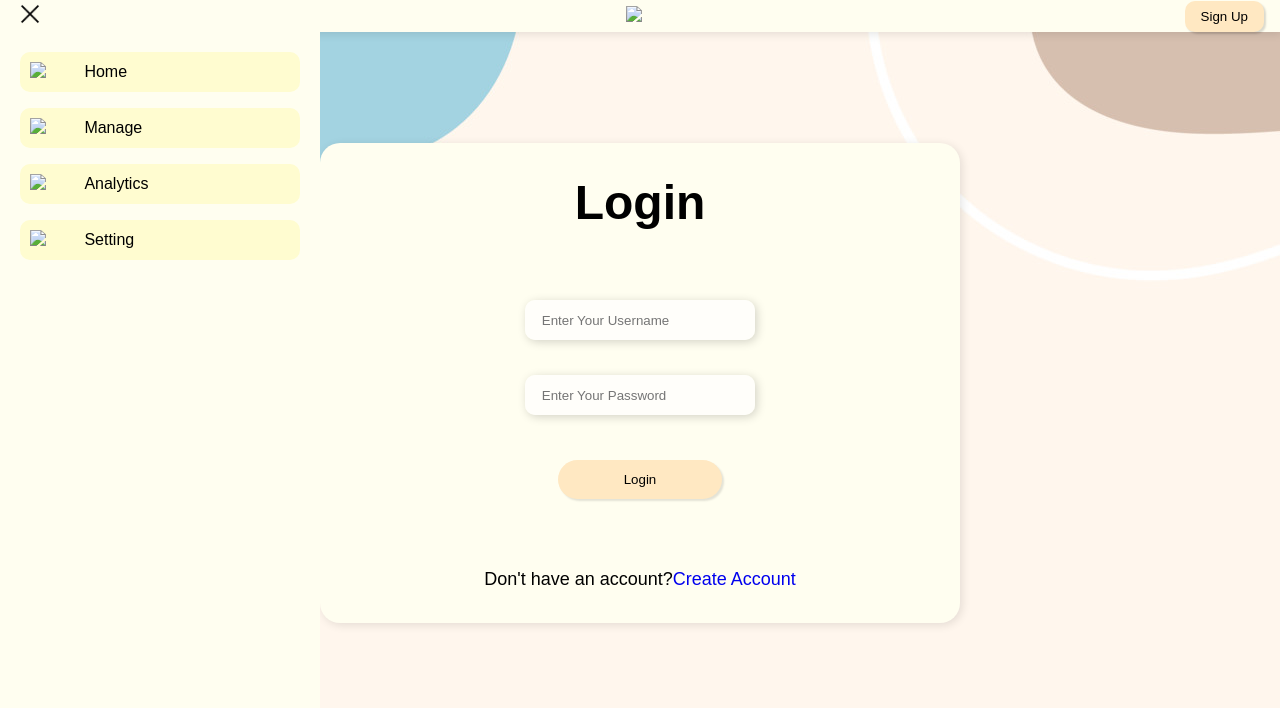
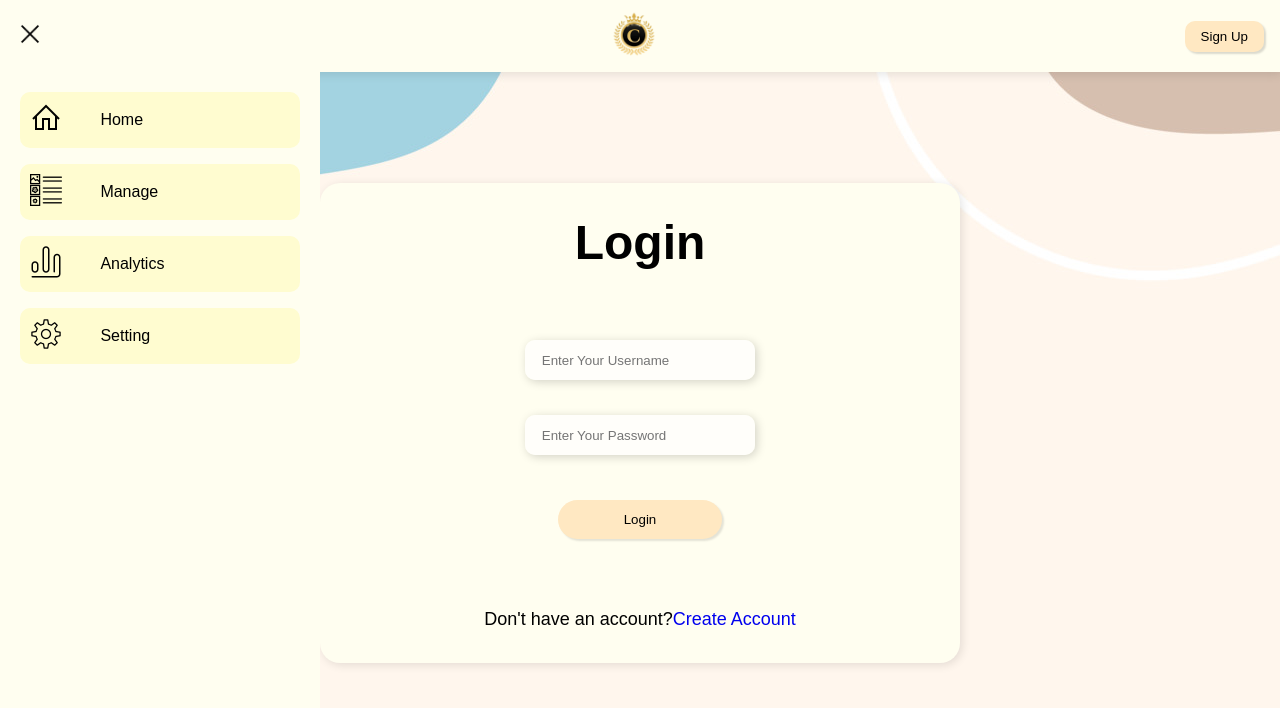
Before and after one commit to aryan1143/content-hub, a website: page login.html in a window 1280 px wide. Both pictures are taken after a click on the button 24 px from the left and 15 px from the top of the page. Drawn offline with Linux system fonts and the light colour scheme; files whose address does not match are found by name.

Commit message:
Update login.html

```diff
--- a/login.html
+++ b/login.html
@@ -10,10 +10,10 @@
 <body>
     <header>
         <div class="menuButton">
-            <button id="menuB" onclick="openSidebar()"><img src="/images/menu.png" id="menuBImg"></button>
+            <button id="menuB" onclick="openSidebar()"><img src="menu.png" id="menuBImg"></button>
         </div>
         <div class="logo">
-            <img src="/images/logo.png" id="logo">
+            <img src="logo.png" id="logo">
         </div>
         <div class="logout">
             <button id="logout" onclick="goToSignUp()">Sign Up</button>
@@ -23,25 +23,25 @@
     <aside id="aside">
         <div class="sidebar">
             <a href="index.html" id="homeSide">
-                <div><img src="/images/home.png"></div>
+                <div><img src="home.png"></div>
             <div>Home</div>
         </a>
         </div>
         <div class="sidebar">
             <a href="manage.html" id="manageSide">
-                <div><img src="/images/manage.png"></div>
+                <div><img src="manage.png"></div>
                 <div>Manage</div>
             </a>
         </div>
         <div class="sidebar">
             <a href="analytics.html" id="analyticsSide">
-                <div><img src="/images/analytics.png"></div>
+                <div><img src="analytics.png"></div>
                 <div>Analytics</div>
             </a>
         </div>
         <div class="sidebar">
             <a href="setting.html" id="settingSide">
-                <div><img src="/images/setting.png"></div>
+                <div><img src="setting.png"></div>
                 <div>Setting</div>
             </a>
         </div>
@@ -76,16 +76,16 @@
 
     <nav>
         <div class="nav1">
-            <button id="home" onclick="goToHome()"><img src="/images/home.png"></button>
+            <button id="home" onclick="goToHome()"><img src="home.png"></button>
         </div>
         <div class="nav2">
-            <button id="manage" onclick="goToManage()"><img src="/images/manage.png"></button>
+            <button id="manage" onclick="goToManage()"><img src="manage.png"></button>
         </div>
         <div class="nav3">
-            <button id="analytics" onclick="goToAnalytics()"><img src="/images/analytics.png"></button>
+            <button id="analytics" onclick="goToAnalytics()"><img src="analytics.png"></button>
         </div>
         <div class="nav4">
-            <button id="setting" onclick="goToSetting()"><img src="/images/setting.png"></button>
+            <button id="setting" onclick="goToSetting()"><img src="setting.png"></button>
         </div>
     </nav>
 
```
